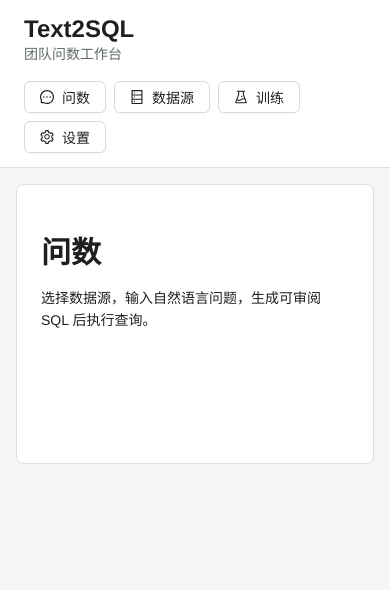
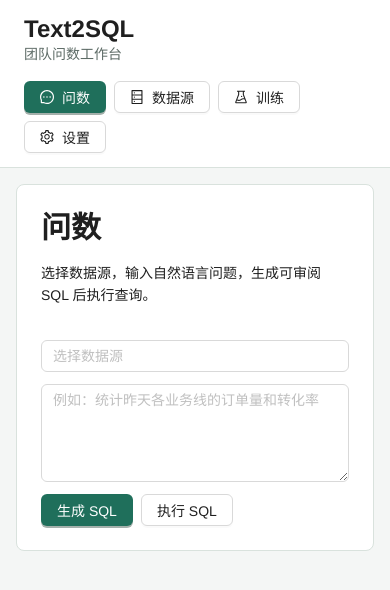
Before and after one commit to owen347720/Unicom-teams-chatbi, a React (Vite) app in the folder frontend/: page / in a window 390 px wide. Shown: the top 590 px of the page. Built offline with nearby package versions, Linux system fonts and the light colour scheme.

Commit message:
feat: add frontend application shell

```diff
--- a/frontend/src/App.tsx
+++ b/frontend/src/App.tsx
@@ -1,20 +1,44 @@
 import { DatabaseOutlined, ExperimentOutlined, MessageOutlined, SettingOutlined } from '@ant-design/icons';
 import { Button, ConfigProvider, Layout, Space, Typography } from 'antd';
 import zhCN from 'antd/locale/zh_CN';
+import { useState } from 'react';
+import { AskPage } from './pages/AskPage';
+import { DataSourcesPage } from './pages/DataSourcesPage';
+import { SettingsPage } from './pages/SettingsPage';
+import { TrainingPage } from './pages/TrainingPage';
 
 const { Header, Content } = Layout;
+
+type SectionKey = 'ask' | 'datasources' | 'training' | 'settings';
 
 const sections = [
   { key: 'ask', label: '问数', icon: <MessageOutlined /> },
   { key: 'datasources', label: '数据源', icon: <DatabaseOutlined /> },
   { key: 'training', label: '训练', icon: <ExperimentOutlined /> },
   { key: 'settings', label: '设置', icon: <SettingOutlined /> },
-];
+] satisfies Array<{ key: SectionKey; label: string; icon: React.ReactNode }>;
+
+function renderSection(section: SectionKey) {
+  switch (section) {
+    case 'datasources':
+      return <DataSourcesPage />;
+    case 'training':
+      return <TrainingPage />;
+    case 'settings':
+      return <SettingsPage />;
+    case 'ask':
+    default:
+      return <AskPage />;
+  }
+}
 
 export default function App() {
+  const [activeSection, setActiveSection] = useState<SectionKey>('ask');
+
   return (
     <ConfigProvider
       locale={zhCN}
+      wave={{ disabled: true }}
       theme={{
         token: {
           colorPrimary: '#1f6f5b',
@@ -34,20 +58,18 @@ export default function App() {
           </div>
           <Space size={8} wrap>
             {sections.map((section) => (
-              <Button key={section.key} icon={section.icon}>
+              <Button
+                key={section.key}
+                icon={section.icon}
+                type={activeSection === section.key ? 'primary' : 'default'}
+                onClick={() => setActiveSection(section.key)}
+              >
                 {section.label}
               </Button>
             ))}
           </Space>
         </Header>
-        <Content className="app-content">
-          <section className="workspace-panel">
-            <Typography.Title level={2}>问数</Typography.Title>
-            <Typography.Paragraph>
-              选择数据源，输入自然语言问题，生成可审阅 SQL 后执行查询。
-            </Typography.Paragraph>
-          </section>
-        </Content>
+        <Content className="app-content">{renderSection(activeSection)}</Content>
       </Layout>
     </ConfigProvider>
   );
--- /dev/null
+++ b/frontend/src/pages/AskPage.tsx
@@ -0,0 +1,22 @@
+import { Button, Input, Space, Typography } from 'antd';
+
+export function AskPage() {
+  return (
+    <section className="workspace-panel">
+      <div className="page-heading">
+        <div>
+          <Typography.Title level={2}>问数</Typography.Title>
+          <Typography.Paragraph>选择数据源，输入自然语言问题，生成可审阅 SQL 后执行查询。</Typography.Paragraph>
+        </div>
+      </div>
+      <Space direction="vertical" size={12} className="full-width">
+        <Input className="wide-control" placeholder="选择数据源" readOnly />
+        <Input.TextArea rows={4} placeholder="例如：统计昨天各业务线的订单量和转化率" />
+        <Space>
+          <Button type="primary">生成 SQL</Button>
+          <Button>执行 SQL</Button>
+        </Space>
+      </Space>
+    </section>
+  );
+}
--- /dev/null
+++ b/frontend/src/pages/DataSourcesPage.tsx
@@ -0,0 +1,16 @@
+import { Button, Typography } from 'antd';
+
+export function DataSourcesPage() {
+  return (
+    <section className="workspace-panel">
+      <div className="page-heading">
+        <div>
+          <Typography.Title level={2}>数据源管理</Typography.Title>
+          <Typography.Paragraph>新增、测试和维护数据库连接，保存后用于 SQL 生成与执行。</Typography.Paragraph>
+        </div>
+        <Button type="primary">新增数据源</Button>
+      </div>
+      <div className="empty-state">暂无数据源</div>
+    </section>
+  );
+}
--- /dev/null
+++ b/frontend/src/pages/SettingsPage.tsx
@@ -0,0 +1,23 @@
+import { Descriptions, Typography } from 'antd';
+
+export function SettingsPage() {
+  return (
+    <section className="workspace-panel">
+      <div className="page-heading">
+        <div>
+          <Typography.Title level={2}>系统设置</Typography.Title>
+          <Typography.Paragraph>查看运行参数和部署配置，敏感信息通过环境变量维护。</Typography.Paragraph>
+        </div>
+      </div>
+      <Descriptions
+        bordered
+        column={1}
+        items={[
+          { key: 'api', label: 'Backend API', children: '/api/v1' },
+          { key: 'deploy', label: '部署方式', children: 'Docker Compose' },
+          { key: 'release', label: '交付模式', children: '离线镜像包 + release compose' },
+        ]}
+      />
+    </section>
+  );
+}
--- /dev/null
+++ b/frontend/src/pages/TrainingPage.tsx
@@ -0,0 +1,16 @@
+import { Button, Typography } from 'antd';
+
+export function TrainingPage() {
+  return (
+    <section className="workspace-panel">
+      <div className="page-heading">
+        <div>
+          <Typography.Title level={2}>训练数据</Typography.Title>
+          <Typography.Paragraph>维护自然语言问题和 SQL 示例，提升后续生成质量。</Typography.Paragraph>
+        </div>
+        <Button type="primary">新增训练数据</Button>
+      </div>
+      <div className="empty-state">暂无训练数据</div>
+    </section>
+  );
+}
--- a/frontend/src/styles.css
+++ b/frontend/src/styles.css
@@ -48,6 +48,37 @@ body {
   border-radius: 8px;
 }
 
+.page-heading {
+  display: flex;
+  align-items: flex-start;
+  justify-content: space-between;
+  gap: 16px;
+  margin-bottom: 20px;
+}
+
+.page-heading .ant-typography {
+  margin-top: 0;
+}
+
+.full-width {
+  width: 100%;
+}
+
+.wide-control {
+  width: min(420px, 100%);
+}
+
+.empty-state {
+  min-height: 160px;
+  display: flex;
+  align-items: center;
+  justify-content: center;
+  color: #66756f;
+  border: 1px dashed #b8c7c0;
+  border-radius: 8px;
+  background: #f8faf9;
+}
+
 @media (max-width: 720px) {
   .app-header {
     align-items: flex-start;
@@ -57,4 +88,8 @@ body {
   .app-content {
     padding: 16px;
   }
+
+  .page-heading {
+    flex-direction: column;
+  }
 }
```
Also changed, not shown: frontend/src/test/setup.ts (+20 -0 lines), 1 other file (tests, documents, lock files or other folders).
